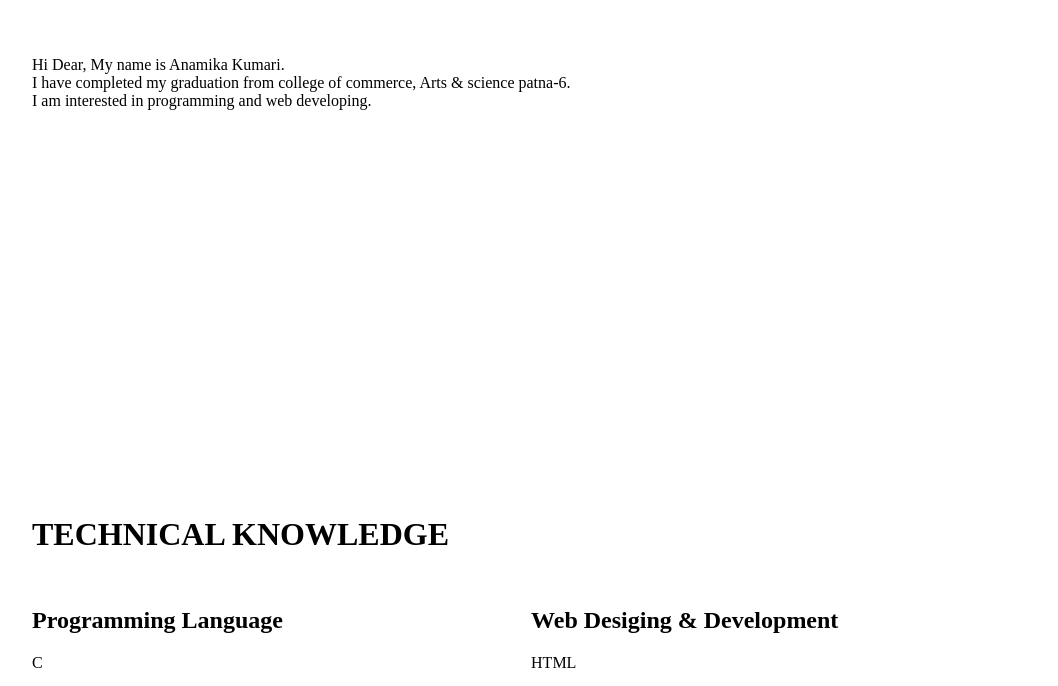
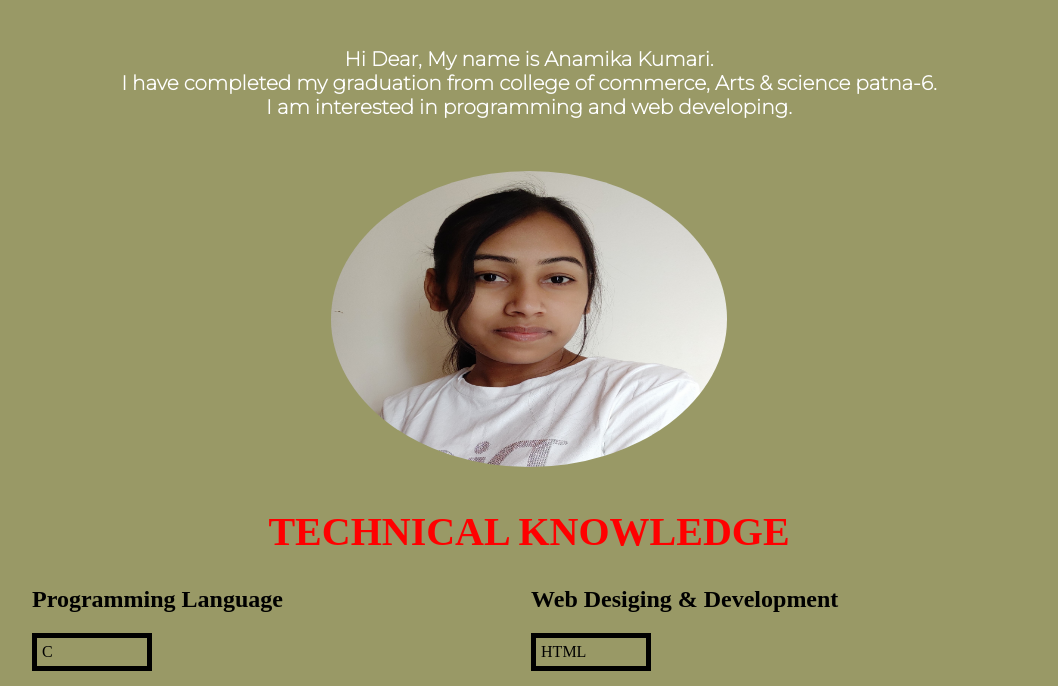
Before and after one commit to anamika32/Anamika, a plain HTML site: page index.html in a window 1280 px wide. Shown: the part 311-997 px from the top of the page, without its empty margins (111-1169 px from the left). Drawn offline with Linux system fonts and the light colour scheme; the site is published under a folder, as on GitHub Pages, so addresses that start at the root find nothing.

Commit message:
Update index.html

```diff
--- a/index.html
+++ b/index.html
@@ -3,7 +3,7 @@
 <title>
 My Portfolio
 </title>
-<link href="/style/style.css" rel="stylesheet">
+<link href="./style/style.css" rel="stylesheet">
 <style>
 @import url('https://fonts.googleapis.com/css2?family=Montserrat:wght@200&display=swap');
 </style>
```
